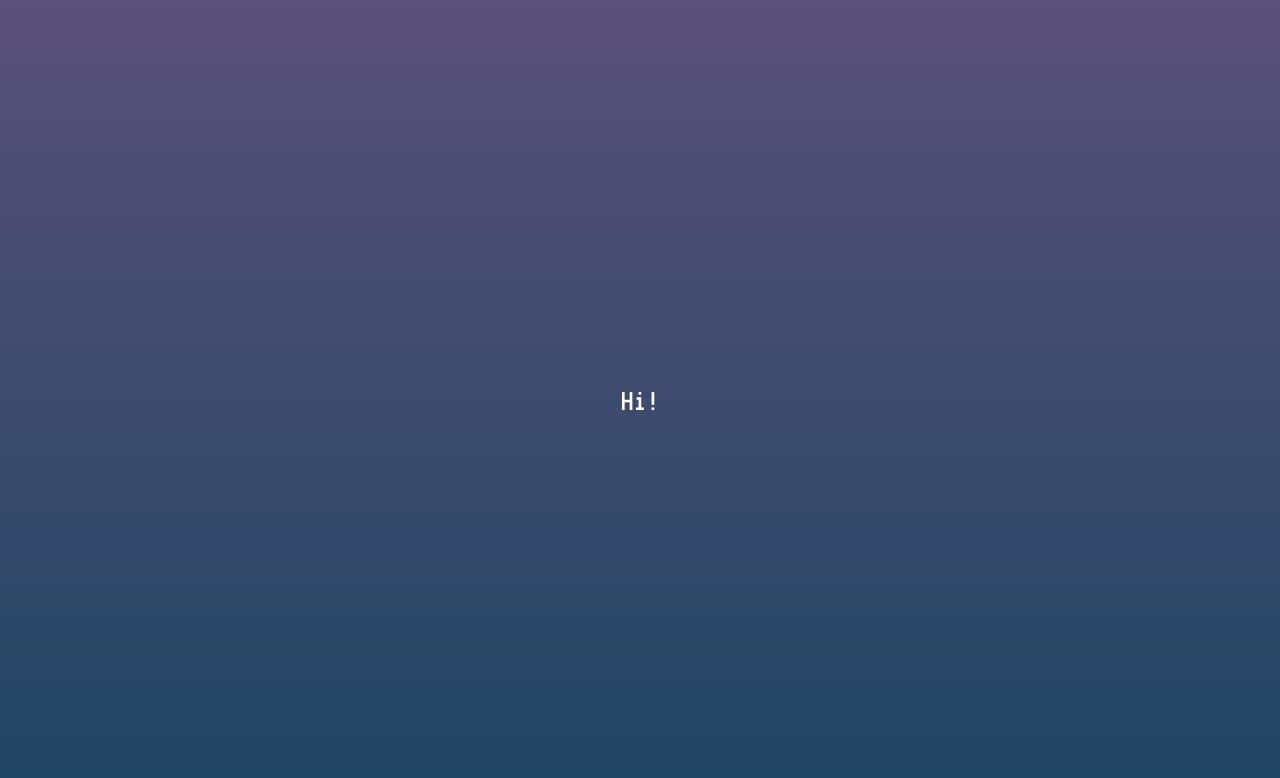
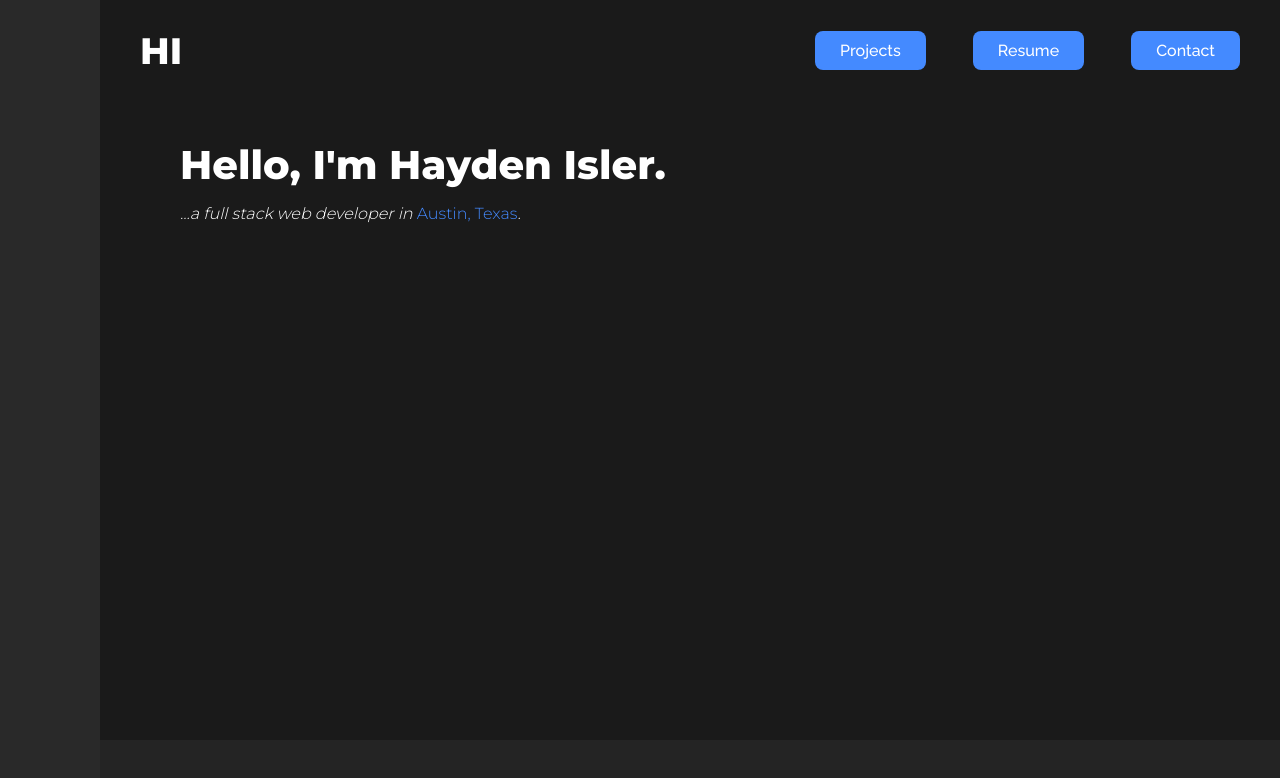
Before and after one commit to haydenisler/portfolio, a Vue app: page / in a window 1280 px wide. Shown: the top 778 px of the page. Built offline with nearby package versions, Linux system fonts and the light colour scheme.

Commit message:
design overhaul

```diff
--- a/src/App.vue
+++ b/src/App.vue
@@ -1,70 +1,111 @@
 <template>
   <div id="app">
-    <div> Hi! </div>
+    <div id="header">
+      <router-link tag="div" to="/" class="logo is-link"><span>HI</span></router-link>
+      <div id="nav">
+        <router-link tag="div" to="/projects" class="nav-button is-link"><span>Projects</span></router-link>
+        <router-link tag="div" to="/resume" class="nav-button is-link"><span>Resume</span></router-link>
+        <router-link tag="div" to="/contact" class="nav-button is-link"><span>Contact</span></router-link>
+      </div>
+    </div>
+    <div id="badges"></div>
+    <div id="content">
+      <router-view />
+    </div>
+    <div id="footer"></div>
   </div>
 </template>
 
 <script>
 export default {
-  data: () => {
-    return {
-      msg: 'Hello!'
-    }
-  }
+  data: () => {}
 }
 </script>
 
 <style lang="scss">
-@import url('https://fonts.googleapis.com/css?family=VT323&display=swap');
-
 html {
-  height: 100%;
+  height: 100%
 }
 
 body {
+  margin: 0;
+  background-color: $background-color;
+  width: 100vw;
+  height: 100vh;
+  font-family: 'Raleway', sans-serif;
+}
+
+#app {
   height: 100%;
-  margin: 0;
-  background-image: linear-gradient(
-    #f9ad6a,
-    #ff7b89,
-    #8a5082,
-    #6f5f90,
-    #205072,
-    #329d9c,
-    #56c596,
-    #7be495
-  );
-  background-size: 100% 800%;
-  animation: background-animation 30s /*240s*/ linear infinite;
+  width: 100%;
 
-  @keyframes background-animation {
-    0% {
-      background-position: 0% 0%;
-    }
-    50% {
-      background-position: 0% 100%;
-    }
-    100% {
-      background-position: 0% 0%;
+  /* grid */
+  display: grid;
+  grid-template-columns: 100px 1fr;
+  grid-template-rows: 100px 1fr 60px;
+  color: $text-color-main;
+}
+
+#header {
+  /* grid area | header */
+  grid-area: 1 / 2 / 2 / 3;
+  display: flex;
+  flex-direction: row;
+  justify-content: space-between;
+  align-items: center;
+  padding: 0 40px;
+
+  .logo {
+    font-family: 'Montserrat', sans-serif;
+    font-weight: 800;
+    font-size: 2.3em;
+  }
+
+  .is-link {
+    cursor: pointer;
+    transition: all 0.1s ease-in;
+  }
+
+  .is-link:hover {
+    scale: 1.05;
+    opacity: 0.8;
+  }
+
+  #nav {
+    width: 425px;
+    display: flex;
+    justify-content: space-between;
+    color: $text-color-accent;
+    font-size: 1em;
+
+    .nav-button {
+      background-color: $text-color-accent;
+      color: white;
+      padding: 10px 25px;
+      border-radius: 8px;
     }
   }
 }
 
+#badges {
+  /* grid area | badges */
+  grid-area: 1 / 1 / 4 / 2;
+  background-color: $elevation-color-2;
+}
 
+#content {
+  /* grid area | content */
+  grid-area: 2 / 2 / 3 / 3;
+}
 
-#app {
-  font-family: 'VT323', monospace;
-  font-size: 2rem;
-  color: white;
-  -webkit-font-smoothing: antialiased;
-  -moz-osx-font-smoothing: grayscale;
-  background-color: rgba(0, 0, 0, 0.15);
-  width: 100%;
-  height: 100%;
-  display: flex;
-  flex-direction: column;
-  align-items: center;
-  justify-content: center;
+#footer {
+  /* grid area | footer */
+  grid-area: 3 / 2 / 4 / 3;
+  background-color: $elevation-color-1;
+}
+
+.text-accent {
+  color: $text-color-accent;
 }
 
 </style>
--- a/src/router/index.js
+++ b/src/router/index.js
@@ -1,14 +1,36 @@
-import Vue from 'vue'
-import VueRouter from 'vue-router'
+import Vue from 'vue';
+import VueRouter from 'vue-router';
+import Home from '@/views/Home.vue';
+import Projects from '@/views/Projects.vue';
+import Resume from '@/views/Resume.vue';
+import Contact from '@/views/Contact.vue';
 
-Vue.use(VueRouter)
 
-const routes = []
+Vue.use(VueRouter);
+
+const routes = [
+  {
+    path: '/',
+    component: Home
+  },
+  {
+    path: '/projects',
+    component: Projects
+  },
+  {
+    path: '/resume',
+    component: Resume
+  },
+  {
+    path: '/contact',
+    component: Contact
+  }
+];
 
 const router = new VueRouter({
   mode: 'history',
   base: process.env.BASE_URL,
   routes
-})
+});
 
-export default router
+export default router;
--- /dev/null
+++ b/src/scss/_colors.scss
@@ -0,0 +1,6 @@
+$background-color: hsl(0, 0%, 10%);
+$elevation-color-1: hsl(0, 0%,14%);
+$elevation-color-2: hsl(0, 0%, 16%);
+
+$text-color-main: white;
+$text-color-accent: #448aff;
--- /dev/null
+++ b/src/scss/_typo.scss
@@ -0,0 +1 @@
+@import url('https://fonts.googleapis.com/css?family=Raleway:500|Montserrat:300,800&display=swap');
--- /dev/null
+++ b/src/views/Contact.vue
@@ -0,0 +1,3 @@
+<template>
+  <div></div>
+</template>
--- /dev/null
+++ b/src/views/Home.vue
@@ -0,0 +1,33 @@
+<template>
+  <div id="home">
+    <div class="headline"><span>Hello, I'm Hayden Isler.</span></div>
+    <div class="sub-headline"><span>...a full stack web developer in <em>Austin, Texas</em>.</span></div>
+  </div>
+</template>
+
+<style lang="scss" scoped>
+#home {
+  padding-left: 80px;
+  padding-top: 40px;
+}
+
+.headline {
+  font-family: 'Montserrat', sans-serif;
+  font-size: 2.5em;
+  font-weight: 800;
+  width: 100%;
+}
+
+.sub-headline {
+  font-family: 'Montserrat', sans-serif;
+  font-size: 1em;
+  margin-top: 15px;
+  font-style: oblique;
+}
+
+em {
+  font-style: normal;
+  color: $text-color-accent;
+}
+
+</style>
--- /dev/null
+++ b/src/views/Projects.vue
@@ -0,0 +1,3 @@
+<template>
+  <div></div>
+</template>
--- /dev/null
+++ b/src/views/Resume.vue
@@ -0,0 +1,3 @@
+<template>
+  <div></div>
+</template>
--- /dev/null
+++ b/vue.config.js
@@ -0,0 +1,12 @@
+module.exports = {
+  css: {
+    loaderOptions: {
+      sass: {
+        prependData: `
+          @import "~@/scss/_colors.scss";
+          @import "~@/scss/_typo.scss";
+        `
+      }
+    }
+  }
+};
```
Also changed, not shown: src/assets/logo.png (deleted), src/scss/_variables.scss (deleted).
